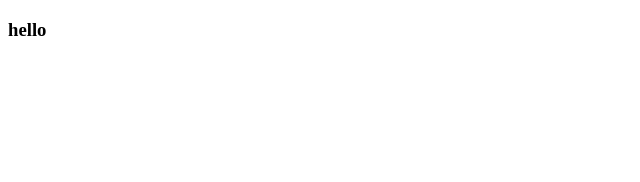
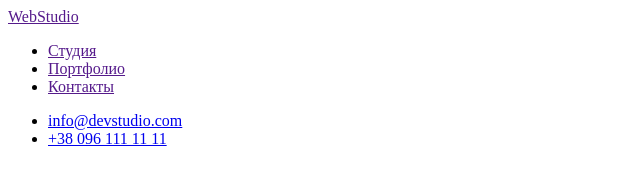
Before and after one commit to GalSanyi/goit-markup-hw-01., a plain HTML site: page index.html in a window 1280 px wide. Shown: the whole page, without its empty margins (0-640 px from the left). Drawn offline with Linux system fonts and the light colour scheme.

Commit message:
WebStudio

```diff
--- a/index.html
+++ b/index.html
@@ -7,8 +7,22 @@
     <title>Document</title>
 </head>
 <body>
-    <h3>hello</h3>
-    <header></header>
+
+    <header>
+        <a href="">WebStudio</a>
+        <nav>
+            <ul>
+               <li><a href="">Студия</a></li>
+               <li><a href="">Портфолио</a></li>
+               <li><a href="">Контакты</a></li>
+            </ul>
+            <ul>
+                <li><a href="mailto:info@devstudio.com">info@devstudio.com</a></li>
+                <li><a href="tel:+380961111111">+38 096 111 11 11</a></li>
+            </ul>
+        </nav>
+
+    </header>
     <main></main>
     <footer></footer>
 </body>
```
